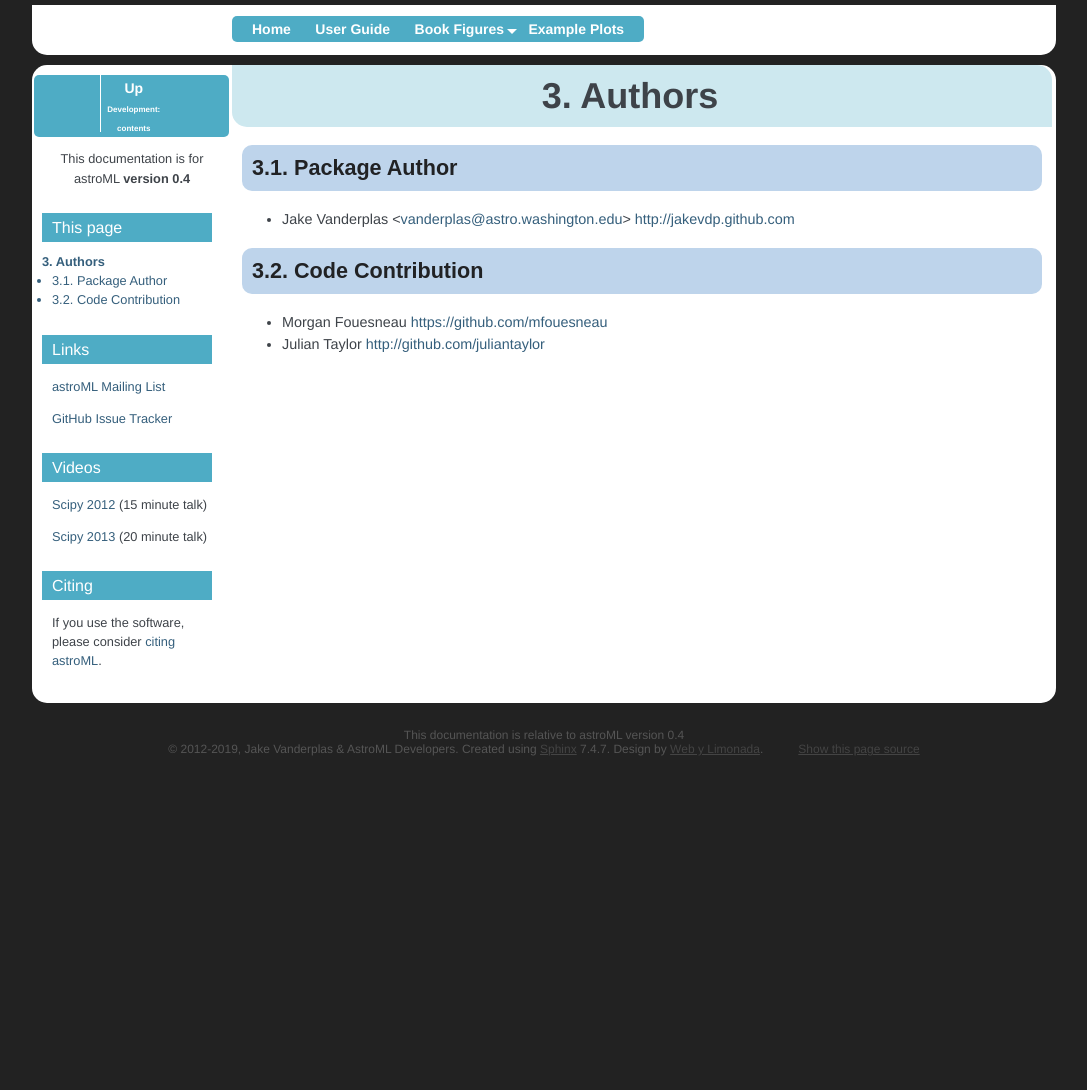
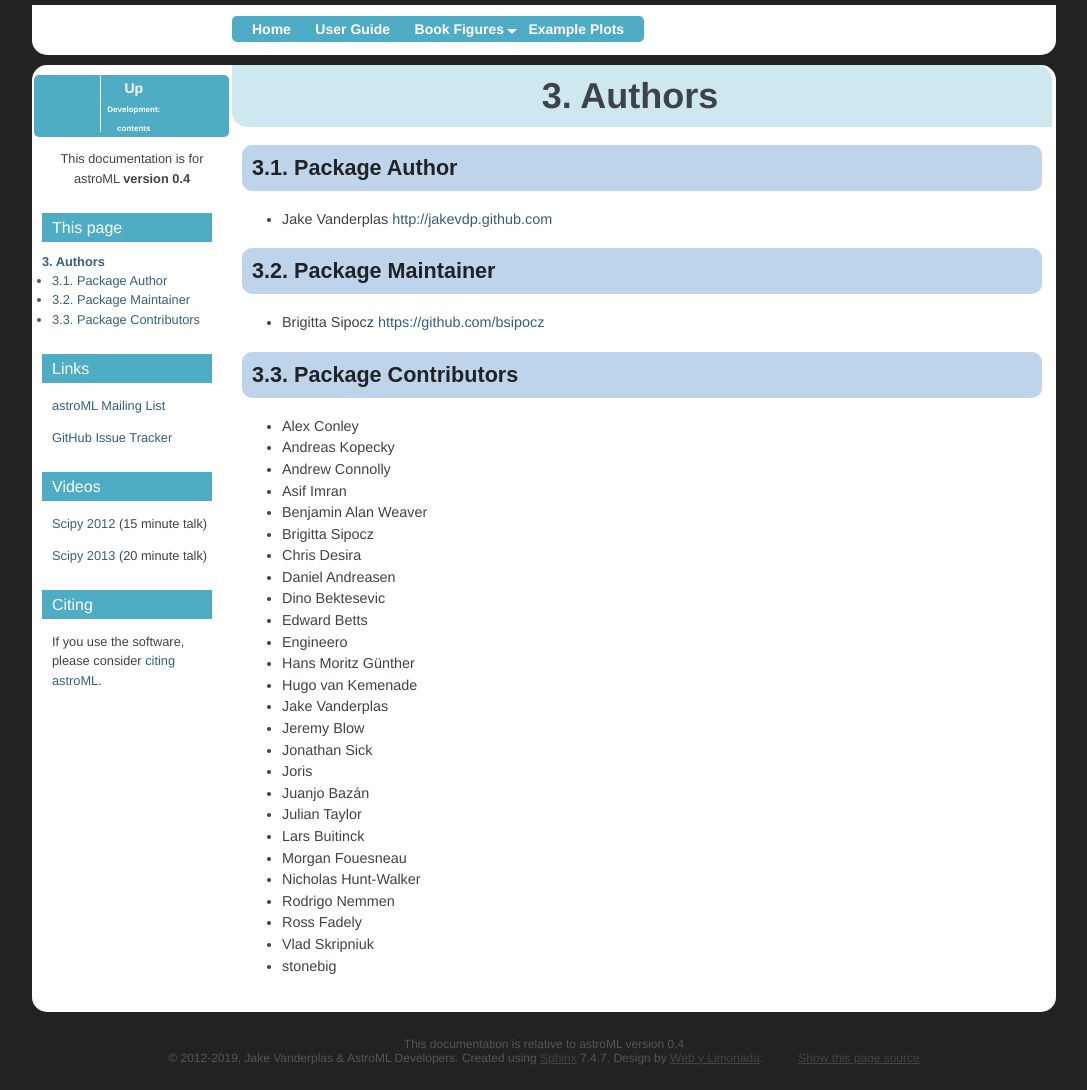
Before and after one commit to astroML/astroML, a Sphinx documentation site: the page built from doc/development/authors.rst, in a window 1280 px wide. Shown: the whole page, without its empty margins (96-1183 px from the left). Built offline with Sphinx 7.4.7, drawn with Linux system fonts in a browser that asks for light colours; formulas are drawn with MathJax 3; comment, search, counter and statistics services are not loaded; before the commit the page ends 900 px from its top, so only the background shows below that.

Commit message:
Updating contributors page

```diff
--- a/doc/development/authors.rst
+++ b/doc/development/authors.rst
@@ -3,9 +3,37 @@ Authors
 
 Package Author
 --------------
-* Jake Vanderplas <vanderplas@astro.washington.edu> http://jakevdp.github.com
+* Jake Vanderplas http://jakevdp.github.com
 
-Code Contribution
------------------
-* Morgan Fouesneau https://github.com/mfouesneau
-* Julian Taylor http://github.com/juliantaylor
+Package Maintainer
+------------------
+* Brigitta Sipocz https://github.com/bsipocz
+
+Package Contributors
+--------------------
+* Alex Conley
+* Andreas Kopecky
+* Andrew Connolly
+* Asif Imran
+* Benjamin Alan Weaver
+* Brigitta Sipocz
+* Chris Desira
+* Daniel Andreasen
+* Dino Bektesevic
+* Edward Betts
+* Engineero
+* Hans Moritz Günther
+* Hugo van Kemenade
+* Jake Vanderplas
+* Jeremy Blow
+* Jonathan Sick
+* Joris
+* Juanjo Bazán
+* Julian Taylor
+* Lars Buitinck
+* Morgan Fouesneau
+* Nicholas Hunt-Walker
+* Rodrigo Nemmen
+* Ross Fadely
+* Vlad Skripniuk
+* stonebig
```
Also changed, not shown: 1 other file.
